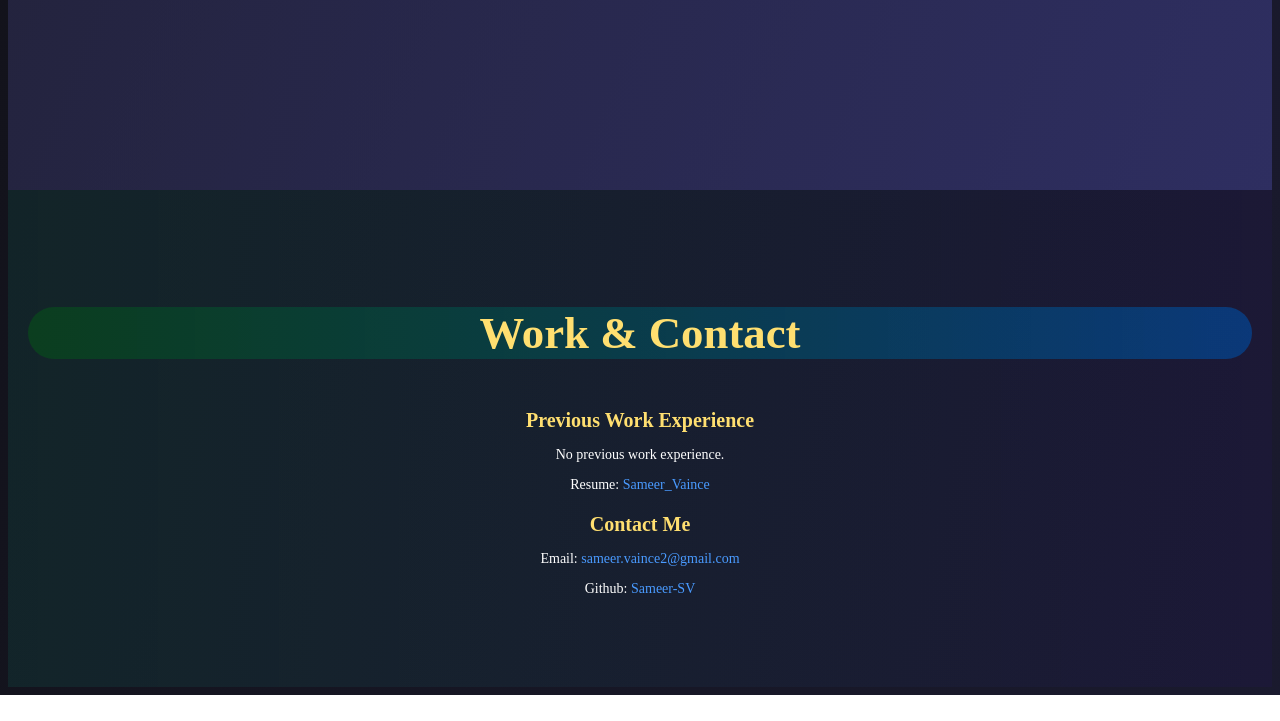
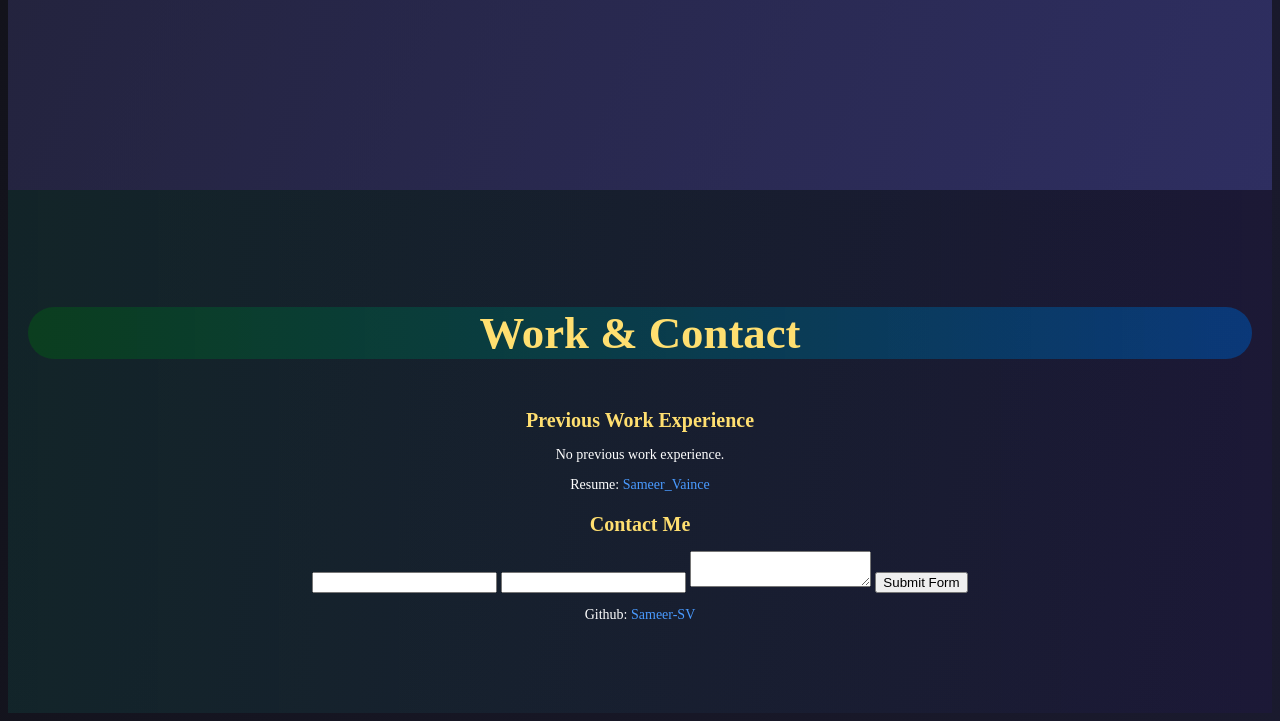
Before and after one commit to Sameer-SV/Portfolio, a plain HTML site: page index.html in a window 1280 px wide. Shown: the part 4389-5110 px from the top of the page. Before the commit the page ends 5084 px from the top, so only its background shows below. Drawn offline with Linux system fonts and the light colour scheme.

Commit message:
Implement contact form in Work & Contact section
Added a contact form to the Work & Contact section.

```diff
--- a/index.html
+++ b/index.html
@@ -167,12 +167,30 @@
 
         <div>
           <h3 class="work-subtitle">Contact Me</h3>
-          <p class="work-info">
+          <!-- <p class="work-info">
             Email:
             <a href="mailto:sameer.vaince2@gmail.com" class="work-link"
               >sameer.vaince2@gmail.com</a
             >
-          </p>
+          </p> -->
+
+          <form action="https://api.web3forms.com/submit" method="POST">
+
+    <!-- Form Inputs. Each input must have a name="" attribute -->
+    <input type="text" name="name" required>
+    <input type="email" name="email" required>
+    <textarea name="message" required></textarea>
+
+    <!-- Honeypot Spam Protection -->
+    <input type="checkbox" name="botcheck" class="hidden" style="display: none;">
+
+    <!-- Custom Confirmation / Success Page -->
+    <!-- <input type="hidden" name="redirect" value="https://mywebsite.com/thanks.html"> -->
+
+    <button type="submit">Submit Form</button>
+
+          </form>
+
           <p class="work-info">
             Github:
             <a href="https://github.com/Sameer-SV" class="work-link"
```
